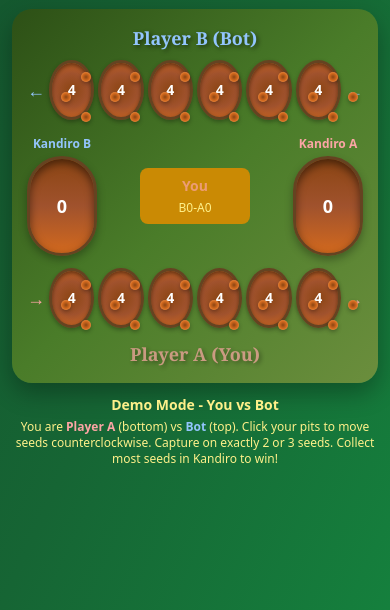
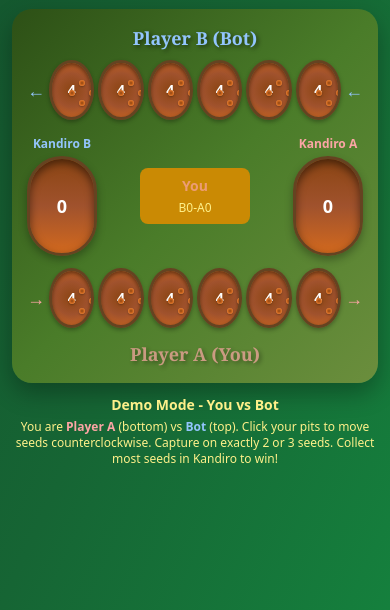
Before and after one commit to Htech2h/kandiro-quest, a plain HTML site: page index.html in a window 390 px wide. Shown: the part 234-844 px from the top of the page. Drawn offline with nearby package versions, Linux system fonts and the light colour scheme.

Commit message:
fixed mobile positioning

```diff
--- a/index.html
+++ b/index.html
@@ -7,19 +7,29 @@
     <script src="https://cdn.tailwindcss.com"></script>
     <style>
         .seed {
-            width: 10px;
-            height: 10px;
+            width: 6px;
+            height: 6px;
             background: radial-gradient(circle, #8B4513 0%, #D2691E 50%, #F4A460 100%);
             border-radius: 50%;
-            box-shadow: 0 2px 4px rgba(0,0,0,0.3);
+            box-shadow: 0 1px 2px rgba(0,0,0,0.3);
             position: absolute;
             transition: all 0.3s ease;
+            /* Ensure seeds are properly contained */
+            max-width: 6px;
+            max-height: 6px;
+            min-width: 6px;
+            min-height: 6px;
         }
 
         @media (min-width: 640px) {
             .seed {
                 width: 12px;
                 height: 12px;
+                box-shadow: 0 2px 4px rgba(0,0,0,0.3);
+                max-width: 12px;
+                max-height: 12px;
+                min-width: 12px;
+                min-height: 12px;
             }
         }
 
@@ -33,6 +43,7 @@
             box-shadow: inset 0 2px 4px rgba(0,0,0,0.5), 0 2px 4px rgba(0,0,0,0.3);
             cursor: pointer;
             transition: all 0.3s ease;
+            overflow: hidden; /* Ensure seeds stay within pit bounds */
         }
 
         @media (min-width: 640px) {
@@ -60,6 +71,7 @@
             border-radius: 35px;
             border: 3px solid #654321;
             box-shadow: inset 0 4px 8px rgba(0,0,0,0.5), 0 4px 8px rgba(0,0,0,0.3);
+            overflow: hidden; /* Ensure seeds stay within kandiro bounds */
         }
 
         @media (min-width: 640px) {
--- a/kandiro-ui.js
+++ b/kandiro-ui.js
@@ -130,18 +130,31 @@ function updateSeedsDisplay(pitElement, seedCount) {
         const maxVisualSeeds = isKandiro ? 12 : 8; // Show fewer seeds for visual clarity
         const seedsToShow = Math.min(seedCount, maxVisualSeeds);
 
+        // Get responsive dimensions based on screen size
+        const isMobile = window.innerWidth < 640;
+
+        // Get actual element dimensions for perfect centering
+        const rect = pitElement.getBoundingClientRect();
+        const elementWidth = isKandiro ? (isMobile ? 70 : 80) : (isMobile ? 60 : 70);
+        const elementHeight = isKandiro ? (isMobile ? 100 : 120) : (isMobile ? 60 : 70);
+
+        // Calculate perfect center based on actual element size
+        const centerX = elementWidth / 2;
+        const centerY = elementHeight / 2;
+
+        // Responsive radius and seed offset
+        const radius = isKandiro ? (isMobile ? 16 : 22) : (isMobile ? 10 : 18);
+        const seedOffset = isMobile ? 3 : 6; // Half of seed size for perfect centering
+
         for (let i = 0; i < seedsToShow; i++) {
             const seed = document.createElement('div');
             seed.className = 'seed';
 
             // Position seeds in a circle or pattern
             const angle = (i / seedsToShow) * 2 * Math.PI;
-            const radius = isKandiro ? 25 : 20; // Smaller radius for smaller pits
-            const centerX = isKandiro ? 40 : 35; // Adjust center for smaller pits
-            const centerY = isKandiro ? 60 : 35; // Adjust center for smaller pits
 
-            const x = centerX + Math.cos(angle) * radius - 6;
-            const y = centerY + Math.sin(angle) * radius - 6;
+            const x = centerX + Math.cos(angle) * radius - seedOffset;
+            const y = centerY + Math.sin(angle) * radius - seedOffset;
 
             seed.style.left = x + 'px';
             seed.style.top = y + 'px';
```
Also changed, not shown: 1 other file.
